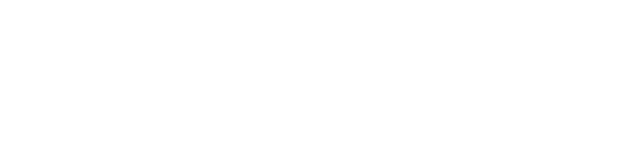
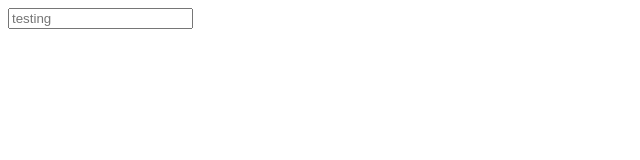
Before and after one commit to Mhee-narh2328/project, a plain HTML site: page Project/contact.html in a window 1280 px wide. Shown: the whole page, without its empty margins (0-640 px from the left). Drawn offline with Linux system fonts and the light colour scheme.

Commit message:
i added contact page

```diff
--- a/contact.html
+++ b/Project/contact.html
@@ -7,6 +7,6 @@
     <title>Document</title>
 </head>
 <body>
-
+    <input type="text" placeholder="testing">
 </body>
 </html>
```
Also changed, not shown: Project/index.html (+2 -2 lines).
